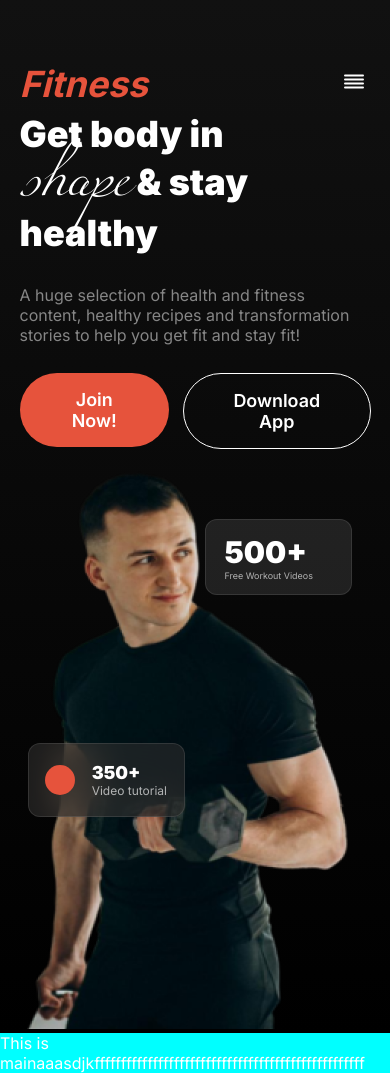
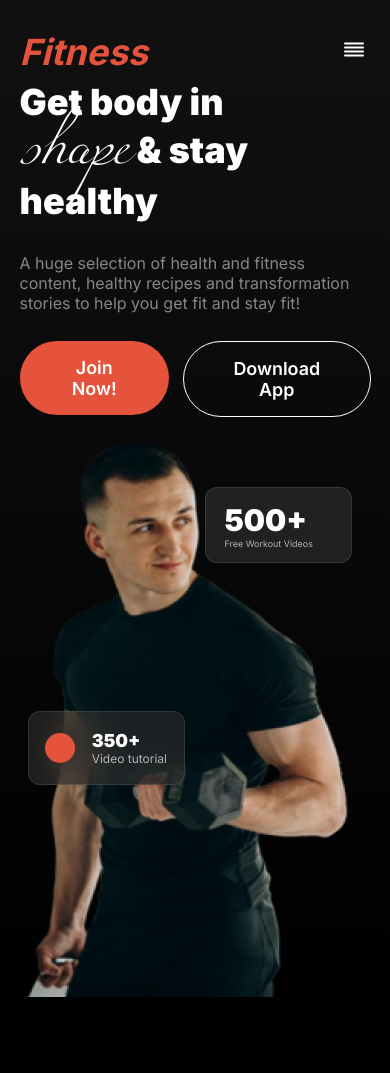
Before and after one commit to mrakashsaha/A2-Versatile, a plain HTML site: page index.html in a window 390 px wide. After the commit the page ends 1001 px from the top, so only its background shows below. Drawn offline with Linux system fonts and the light colour scheme.

Commit message:
Hero section responsive bug fixed

```diff
--- a/index.html
+++ b/index.html
@@ -60,7 +60,7 @@
         </div>
     </header>
     <main>
-        This is mainaaasdjkfffffffffffffffffffffffffffffffffffffffffffffffffff
+
     </main>
     <footer></footer>
 </body>
--- a/style.css
+++ b/style.css
@@ -75,7 +75,7 @@ body {
     display: flex;
     align-items: center;
     justify-content: space-between;
-    padding-top:57px;
+    padding-top:50px;
 }
 
 header {
@@ -226,7 +226,7 @@ main {
 
 
 
-
+/* Responsive for Mobile Devices */
 
 
 @media screen and (max-width:576px) {
@@ -235,6 +235,10 @@ main {
     .smart-container {
         width: 90%;
         margin: 0 auto;
+    }
+
+    .top-bar {
+        padding-top:25px;
     }
     .menu {
         display: block;
```
